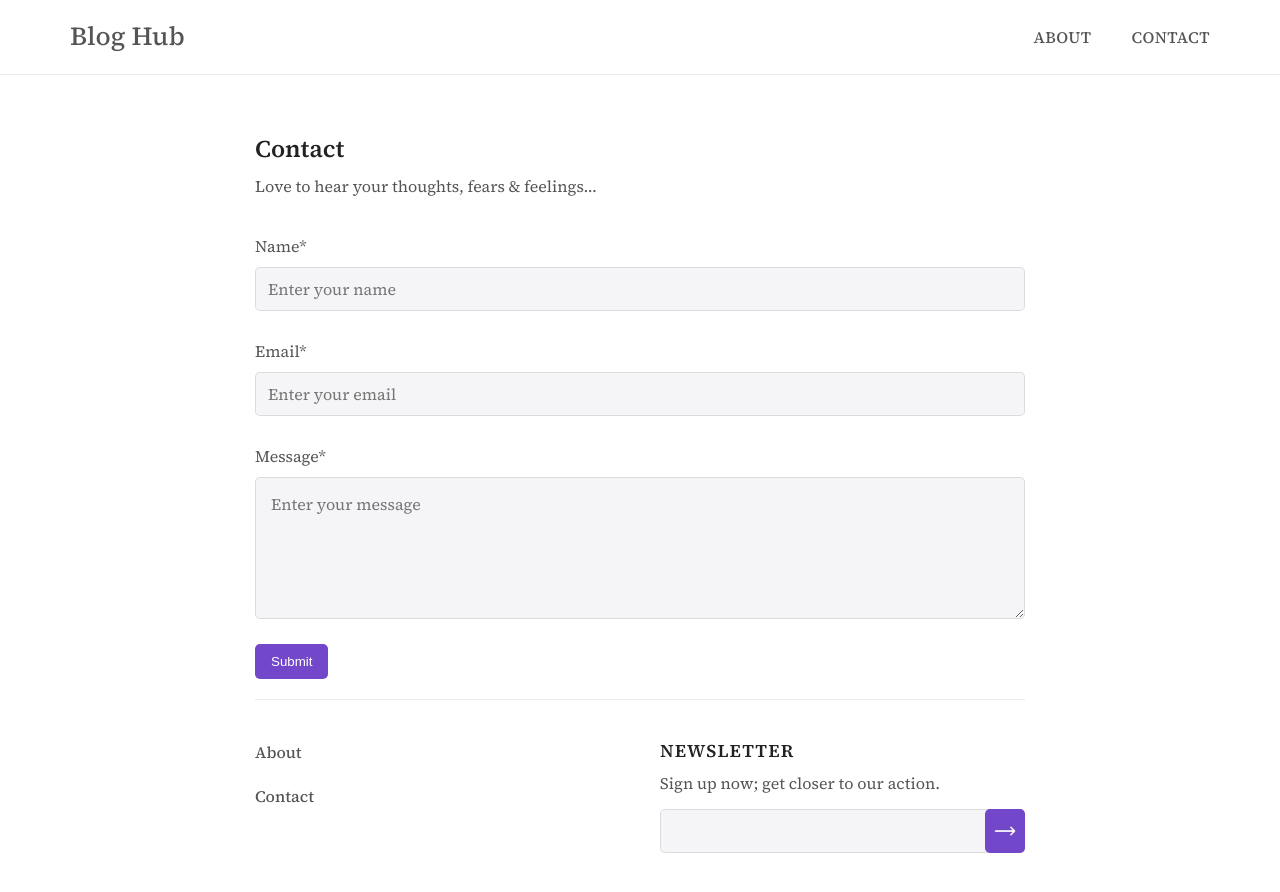
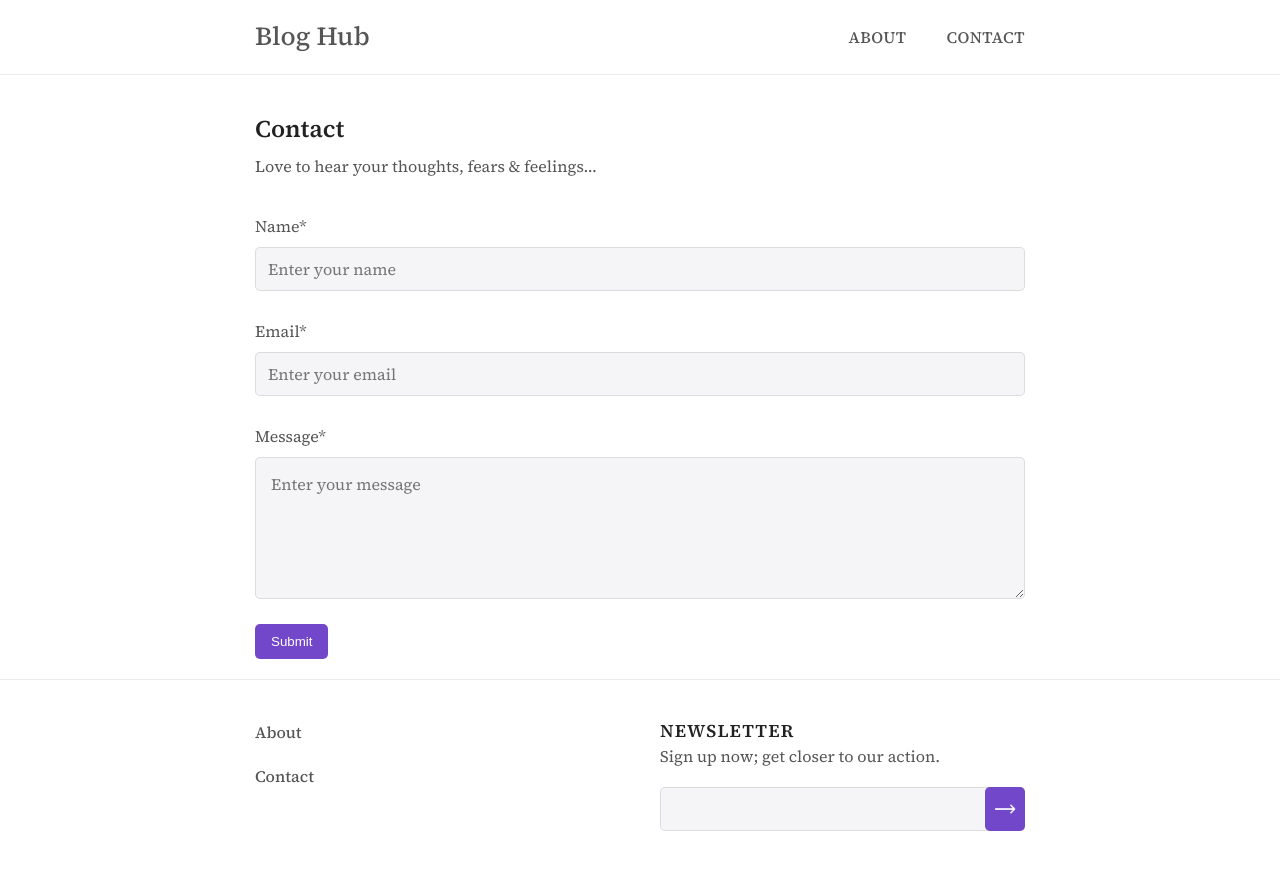
Before and after one commit to deekshantThapa/blogHub, a React (Create React App) app: page /contact in a window 1280 px wide. After the commit the page ends 871 px from the top, so only its background shows below. Built offline with nearby package versions, Linux system fonts and the light colour scheme.

Commit message:
fixed styling

```diff
--- a/src/About.js
+++ b/src/About.js
@@ -1,7 +1,7 @@
 function About(){
     return(
         <section className="about-section">
-            <div className="container-sm">
+            <div className="container">
                 <div className="about-us-content">
                     <h3 className="entry-title">About</h3>
                     <h4 className="entry-sub-title">Welcome to blog site</h4>
--- a/src/App.js
+++ b/src/App.js
@@ -9,26 +9,24 @@ import About from "./About";
 function App() {
   return (
     <Router>
-    <div className="app">
-      <Header/>
-      <div className="content">
+      <Header />
+      <main>
         <Switch>
           <Route exact path="/">
-        <Home/>
+            <Home />
           </Route>
           <Route exact path='/blogs/:id'>
-          <BlogDetail/>
+            <BlogDetail />
           </Route>
           <Route exact path='/about'>
-          <About/>
+            <About />
           </Route>
           <Route exact path='/contact'>
-          <Contact/>
+            <Contact />
           </Route>
         </Switch>
-      </div>
-      <Footer/>
-    </div>
+      </main>
+      <Footer />
     </Router>
   );
 }
--- a/src/BlogDetail.js
+++ b/src/BlogDetail.js
@@ -6,7 +6,7 @@ function BlogDetail() {
     const { dataContent: blog, isLoading, error } = useFetch('https://dummyjson.com/posts/' + id);
     return (
         <section className="blog-detail-section">
-            <div className="container-sm">
+            <div className="container">
                 <Link to='/' className="go-back-btn">Back</Link>
                 <div className="blog-detail-content">
                     {isLoading && <p className="loading-blogs-msg">Fetching the blog...</p>}
--- a/src/BlogList.js
+++ b/src/BlogList.js
@@ -7,7 +7,7 @@ function BlogList(){
 
     return(
         <section className="all-blogs">
-            <div className="container-sm">
+            <div className="container">
                 <div className="blog-list-wrap">
                     {isLoading && <p className="loading-blogs-msg">Fetching blogs...</p>}
                     {error && <p className="error-msg">{error}</p>}
--- a/src/Contact.js
+++ b/src/Contact.js
@@ -1,7 +1,7 @@
 function Contact(){
     return(
         <section className="contact-section">
-            <div className="container-sm">
+            <div className="container">
                 <div className="heading-wrap">
                     <h3 className="entry-title">Contact</h3>
                     <span>Love to hear your thoughts, fears & feelings...</span>
--- a/src/Footer.js
+++ b/src/Footer.js
@@ -3,7 +3,7 @@ import { Link } from "react-router-dom";
 function Footer(){
     return(
         <footer className="site-footer">
-            <div className="container-sm">
+            <div className="container">
                 <div className="widget-area">
                     <aside className="widget">
                         <ul>
--- a/src/Header.js
+++ b/src/Header.js
@@ -4,7 +4,7 @@ function Header(){
     return(
         <header>
             <div className="hgroup-wrap">
-                <div className="container-lg">
+                <div className="container">
                     <div className="hgroup-content-wrap">
                         <div className="site-branding">
                             <Link to='/'>Blog Hub</Link>
--- a/src/index.css
+++ b/src/index.css
@@ -168,18 +168,11 @@ figure{
 
 /* Reusable style */
 
-.container-lg, .container-sm{
+.container{
+  max-width: 800px;
   width: 100%;
   margin: 0 auto;
   padding: 0 15px;
-}
-
-.container-lg {
-  max-width: 1170px;
-}
-
-.container-sm {
-  max-width: 800px;
 }
 
 section {
@@ -195,7 +188,7 @@ section {
 
 .hgroup-wrap {
   border-bottom: 1px solid var(--medium-gray);
-  margin-bottom: 40px;
+  margin-bottom: 20px;
 }
 
 .hgroup-content-wrap {
@@ -331,12 +324,15 @@ section {
 
 /* footer start */
 
+.site-footer {
+  border-top: 1px solid var(--medium-gray);
+}
+
 .site-footer .widget-area {
   padding: 40px 0;
   display: grid;
   gap: 40px;
   grid-template-columns: calc(50% - 20px) calc(50% - 20px);
-  border-top: 1px solid var(--medium-gray);
 }
 
 .site-footer .widget a {
@@ -344,12 +340,13 @@ section {
 }
 
 .newsletter .heading-wrap {
-  margin-bottom: 15px;
+  margin-bottom: 20px;
 }
 
 .newsletter .entry-title {
   text-transform: uppercase;
   letter-spacing: 1.2px;
+  margin-bottom: 5px;
 }
 
 .newsletter .input-wrap{
```
Also changed, not shown: 1 other file (tests, documents, lock files or other folders). Lines whose indentation alone changed are shown as unchanged.
